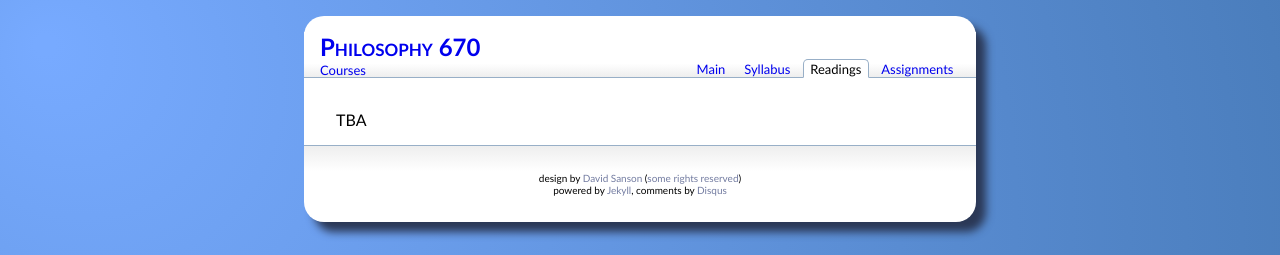
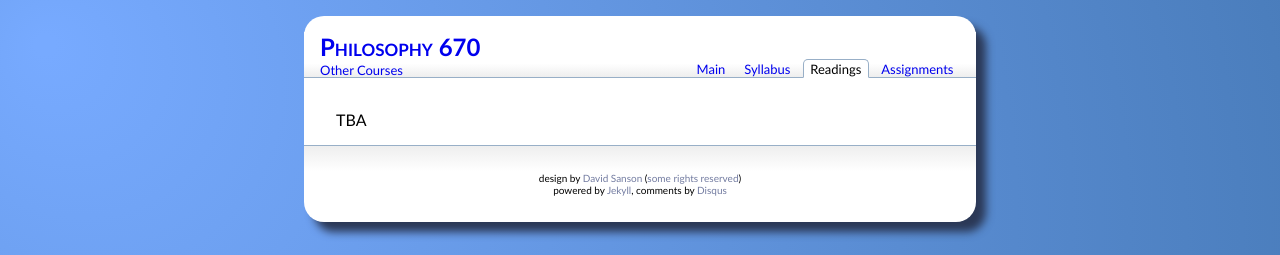
Before and after one commit to dsanson/dsanson.github.com, a Jekyll site: the page built from 670f2010/readings.markdown, in a window 1280 px wide. Shown: the top 255 px of the page. Built offline with Jekyll 4.4.1, drawn with Linux system fonts in a browser that asks for light colours; Markdown is read by kramdown in place of the engine named in the settings.

Commit message:
oops. didnt fix that menu right. should be now

```diff
--- a/_includes/nav-course.html
+++ b/_includes/nav-course.html
@@ -3,7 +3,7 @@
 </h1>
 <nav>
     <ul>
-        <li class="up left"><a href="/courses">Courses</a></li>
+        <li class="up left"><a href="/courses">Other Courses</a></li>
         <li class="main"><a href="{{base}}">Main</a></li>
         <li class="syllabus"><a href="{{base}}/syllabus">Syllabus</a></li>
         <li class="readings"><a href="{{base}}/readings">Readings</a></li>
```
